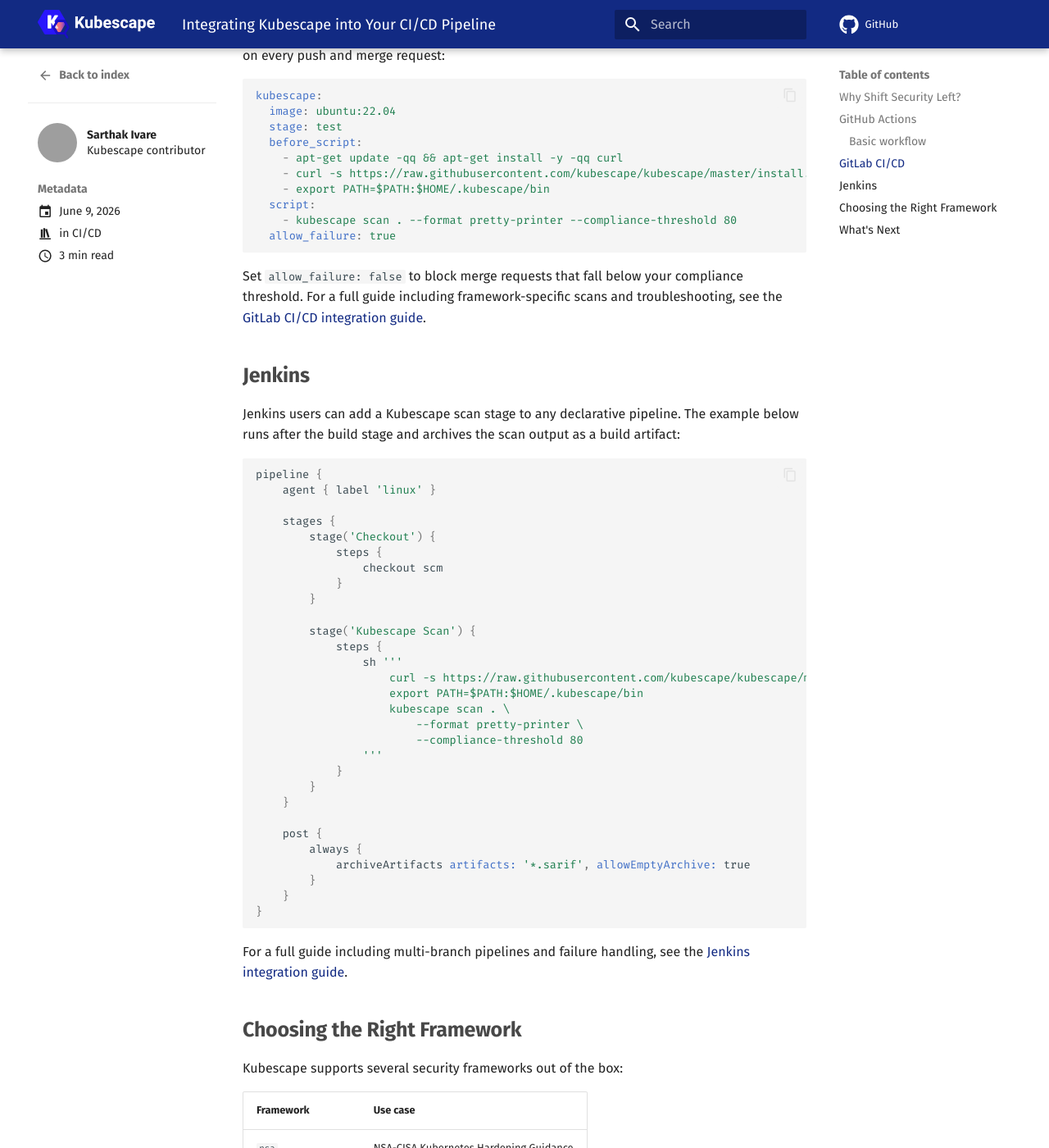
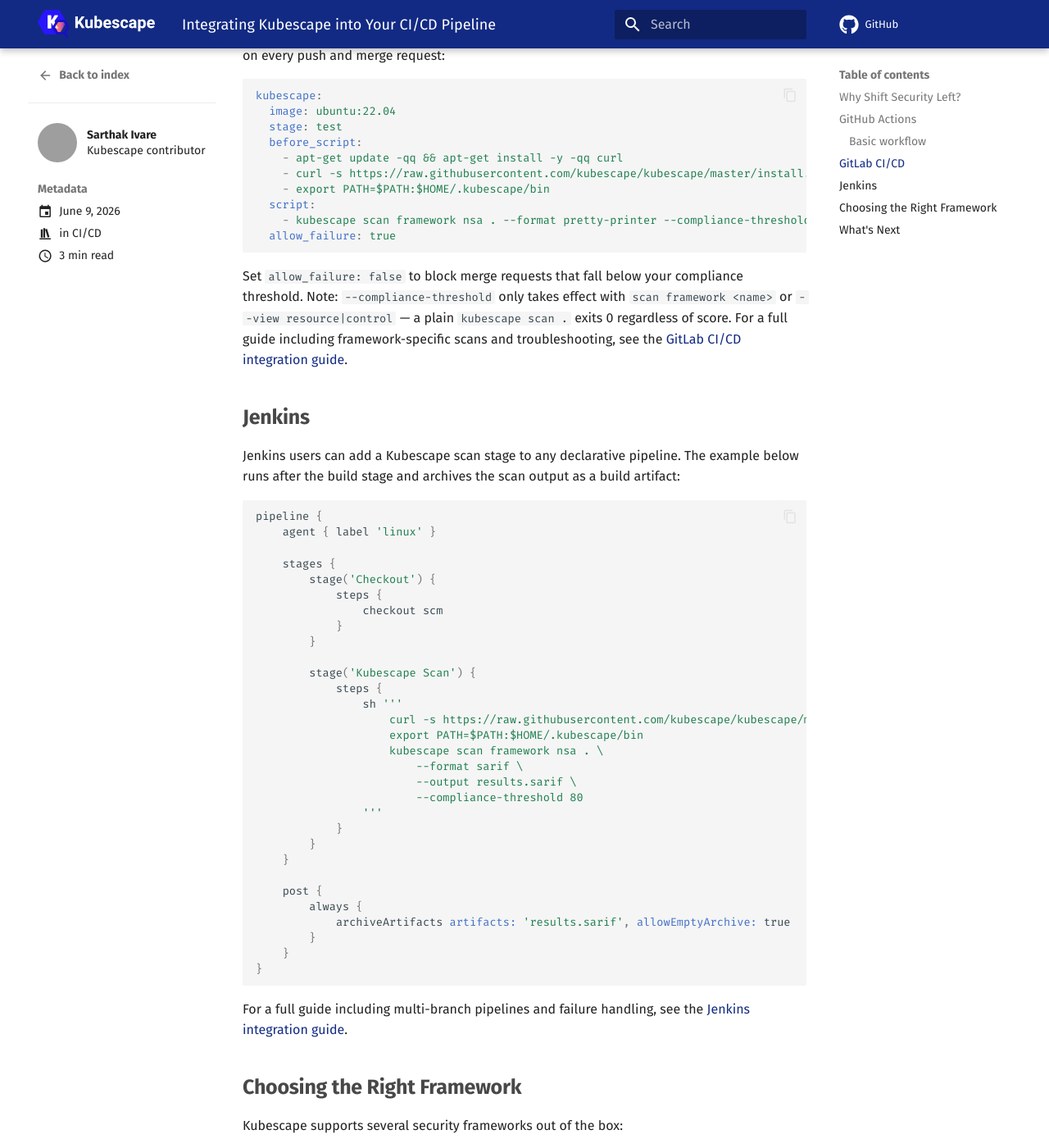
Before and after one commit to kubescape/kubescape.io, an MkDocs documentation site: the page built from docs/blog/posts/kubescape-cicd-integrations/kubescape-cicd-integrations.md, in a window 1280 px wide and 1400 px high, scrolled down 1711 px. Shown: the whole window at 82% size. Built offline with MkDocs 1.6.1 and Material for MkDocs 9.7.7, drawn with Linux system fonts in a browser that asks for light colours; comment, search, counter and statistics services are not loaded; grey boxes are pictures that could not be loaded.

Commit message:
Modify Kubescape scan commands in CI/CD integration
Updated Kubescape scan commands to use framework-specific scanning and adjusted output format.

Signed-off-by: Sarthak Ivare (DevOps Engineer) <ivaresarthak@gmail.com>

````diff
--- a/docs/blog/posts/kubescape-cicd-integrations/kubescape-cicd-integrations.md
+++ b/docs/blog/posts/kubescape-cicd-integrations/kubescape-cicd-integrations.md
@@ -76,11 +76,11 @@
     - curl -s https://raw.githubusercontent.com/kubescape/kubescape/master/install.sh | bash
     - export PATH=$PATH:$HOME/.kubescape/bin
   script:
-    - kubescape scan . --format pretty-printer --compliance-threshold 80
+    - kubescape scan framework nsa . --format pretty-printer --compliance-threshold 80
   allow_failure: true
 ```
 
-Set `allow_failure: false` to block merge requests that fall below your compliance threshold. For a full guide including framework-specific scans and troubleshooting, see the [GitLab CI/CD integration guide](https://github.com/kubescape/kubescape/blob/master/docs/gitlab-ci.md).
+Set `allow_failure: false` to block merge requests that fall below your compliance threshold. Note: `--compliance-threshold` only takes effect with `scan framework <name>` or `--view resource|control` — a plain `kubescape scan .` exits 0 regardless of score. For a full guide including framework-specific scans and troubleshooting, see the [GitLab CI/CD integration guide](https://github.com/kubescape/kubescape/blob/master/docs/gitlab-ci.md).
 
 ## Jenkins
 
@@ -102,8 +102,9 @@
                 sh '''
                     curl -s https://raw.githubusercontent.com/kubescape/kubescape/master/install.sh | bash
                     export PATH=$PATH:$HOME/.kubescape/bin
-                    kubescape scan . \
-                        --format pretty-printer \
+                    kubescape scan framework nsa . \
+                        --format sarif \
+                        --output results.sarif \
                         --compliance-threshold 80
                 '''
             }
@@ -112,7 +113,7 @@
 
     post {
         always {
-            archiveArtifacts artifacts: '*.sarif', allowEmptyArchive: true
+            archiveArtifacts artifacts: 'results.sarif', allowEmptyArchive: true
         }
     }
 }
````
